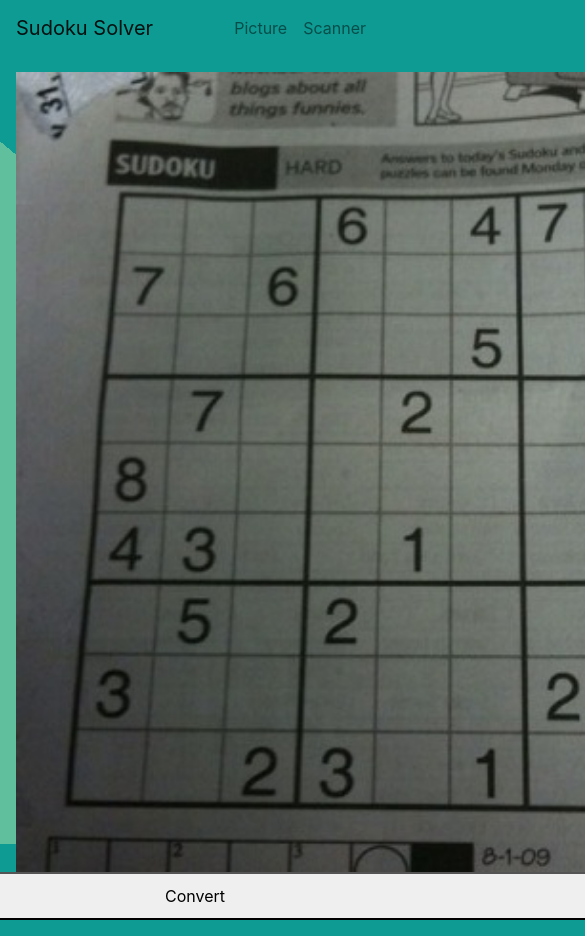
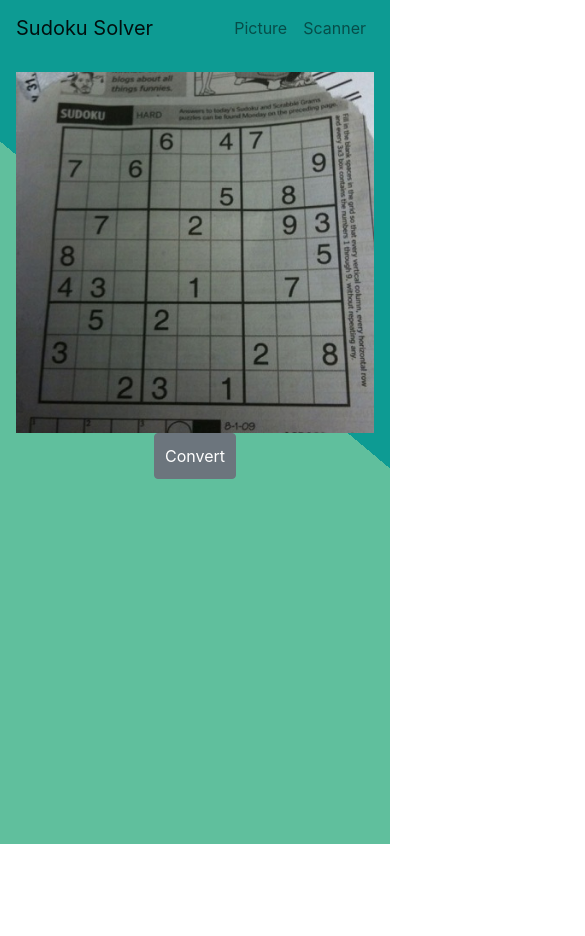
Before and after one commit to RingoDev/Sudoku-Solver, a React (Create React App) app: page / in a window 390 px wide. Shown: the top 936 px of the page, 585 px wide, since content can reach past the window. After the commit the page ends 844 px from the top, so only its background shows below. Built offline with nearby package versions, Linux system fonts and the light colour scheme.

Commit message:
made mobile view better

```diff
--- a/src/Sudoku.tsx
+++ b/src/Sudoku.tsx
@@ -1,4 +1,5 @@
 import React, {useRef, useState} from 'react'
+import {Button} from 'reactstrap'
 import cv from './services/cv'
 
 const height = 800
@@ -46,7 +47,9 @@ export default function Sudoku() {
 
     return (
         <>
-            <img alt={"Test"} width={width} height={height} src={'img/sudoku-original.jpg'} ref={imgElement}/>
+            <img style={{display: 'none'}} alt={"Test"} width={width} height={height} src={'img/sudoku-original.jpg'}
+                 ref={imgElement}/>
+            <img style={{maxWidth: '100%'}} alt={"Test"} src={'img/sudoku-original.jpg'}/>
             <div
                 style={{
                     display: 'flex',
@@ -56,13 +59,13 @@ export default function Sudoku() {
                 }}
             >
                 {/*<video className="video" playsInline ref={videoElement}/>*/}
-                <button
+                <Button
                     disabled={processing}
-                    style={{width: width, padding: 10}}
+                    style={{padding: 10}}
                     onClick={onClick}
                 >
                     {processing ? 'Processing...' : 'Convert'}
-                </button>
+                </Button>
 
                 <canvas
                     style={{display: 'none'}}
```
Also changed, not shown: 1 other file (tests, documents, lock files or other folders).
